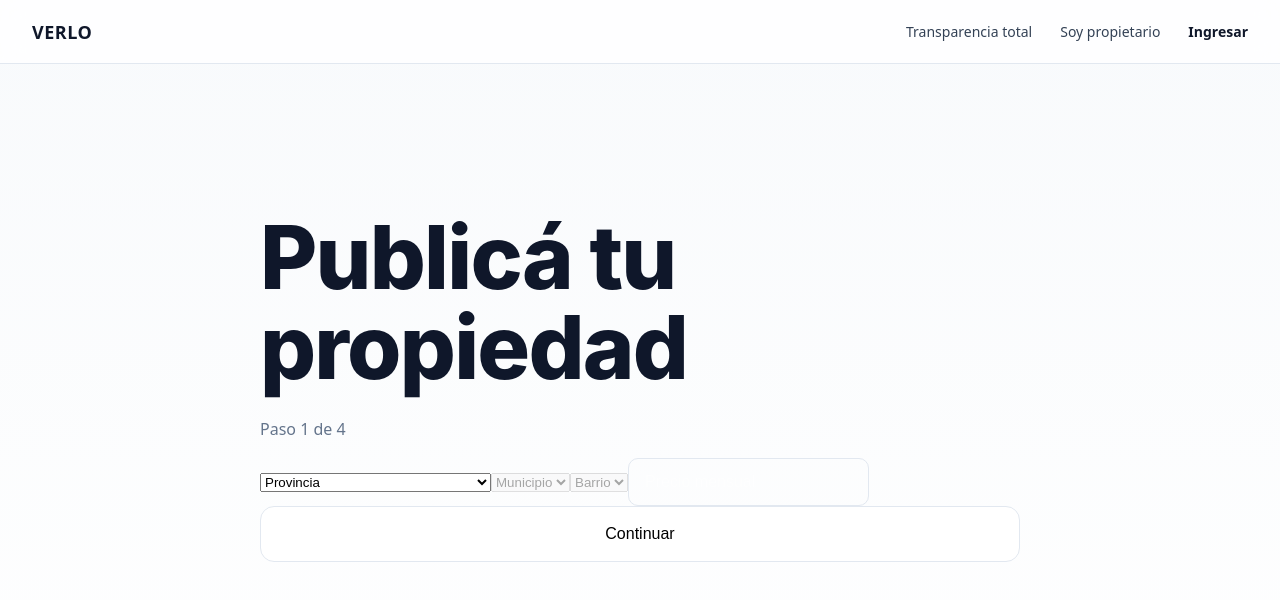
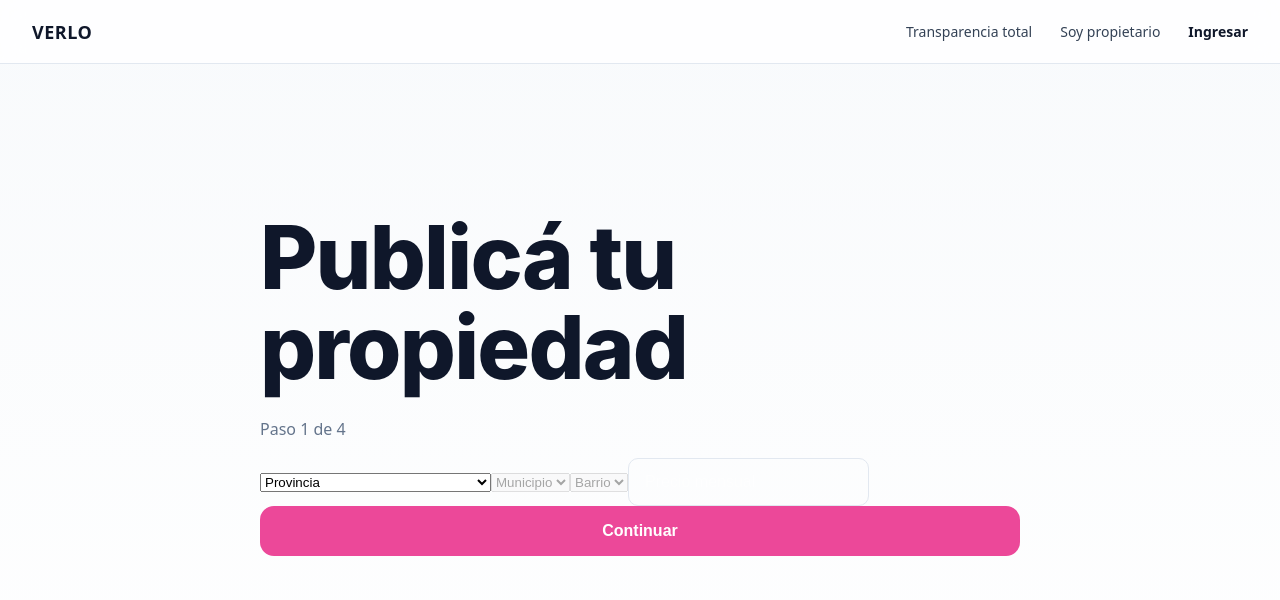
Before and after one commit to rentverlo-dotcom/verlo, a Next.js app: page /propietario/publicar in a window 1280 px wide. Shown: the top 600 px of the page. Built offline with nearby package versions, Linux system fonts and the light colour scheme.

Commit message:
Update page.tsx

```diff
--- a/app/propietario/publicar/page.tsx
+++ b/app/propietario/publicar/page.tsx
@@ -413,16 +413,9 @@ console.log('PROPERTY ID INSERTADO:', property.id)
               }
             />
 
-           <button
- style={{
-  width: "100%",
-  padding: "18px 20px",
-  borderRadius: "14px",
-  border: "1px solid #e2e8f0",
-  background: "#ffffff",
-  fontSize: "16px",
-  marginBottom: "16px",
-}}
+   <button
+  className="button-primary"
+  onClick={() => setStep(2)} // o 3 o 4 según corresponda
 >
   Continuar
 </button>
@@ -611,7 +604,7 @@ console.log('PROPERTY ID INSERTADO:', property.id)
   }
 />
 
-            <button
+     <button
   type="button"
   className="button-primary"
   onClick={publish}
```
